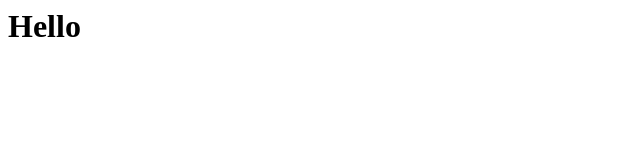
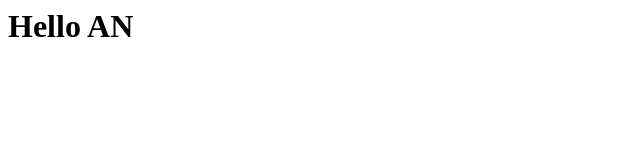
Before and after one commit to TooTo3/2025-10-22, a plain HTML site: page index.html in a window 1280 px wide. Shown: the full height of the page, 0-640 px from the left. Drawn offline with Linux system fonts and the light colour scheme.

Commit message:
Update index.html

```diff
--- a/index.html
+++ b/index.html
@@ -1 +1 @@
-<h1>Hello</h1>
+<h1>Hello AN</h1>
```
